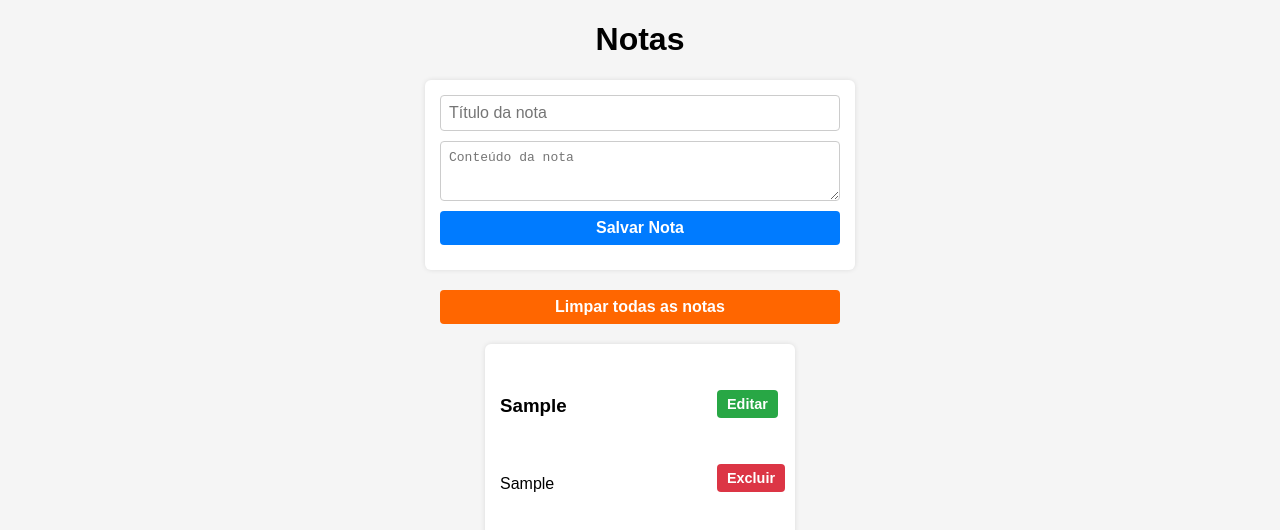
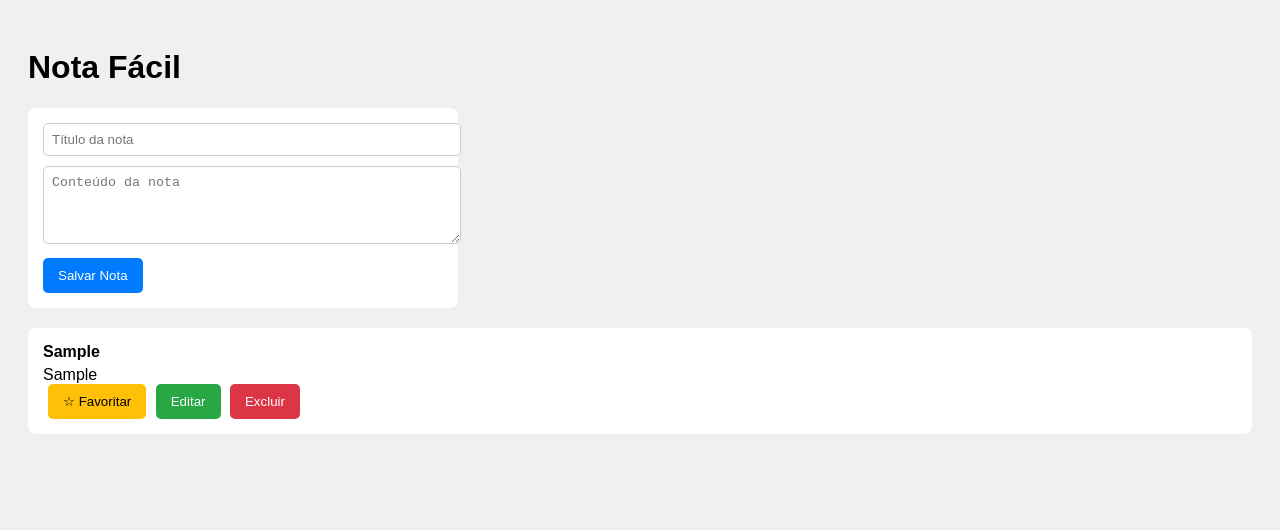
Before and after one commit to rass35/nota-facil, a plain HTML site: page index.html in a window 1280 px wide. Both pictures are taken after typing "Sample", "Sample" into the empty fields and a click on the button "Salvar Nota". Drawn offline with Linux system fonts and the light colour scheme.

Commit message:
Update index.html

```diff
--- a/index.html
+++ b/index.html
@@ -3,255 +3,150 @@
 <head>
   <meta charset="UTF-8" />
   <meta name="viewport" content="width=device-width, initial-scale=1" />
-  <title>Notas com Alarme</title>
+  <title>Gerenciador de Notas</title>
   <style>
-    body {
-      font-family: Arial, sans-serif;
-      margin: 20px;
-      background: #f5f5f5;
-    }
-    h1 {
-      text-align: center;
-    }
-    form {
-      margin-bottom: 20px;
-      background: white;
-      padding: 15px;
-      border-radius: 6px;
-      box-shadow: 0 0 5px rgba(0,0,0,0.1);
-      max-width: 400px;
-      margin-left: auto;
-      margin-right: auto;
-    }
-    input, textarea, button {
-      display: block;
-      width: 100%;
-      margin-bottom: 10px;
-      padding: 8px;
-      border-radius: 4px;
-      border: 1px solid #ccc;
-      font-size: 1em;
-      box-sizing: border-box;
-    }
-    textarea {
-      resize: vertical;
-      min-height: 60px;
-    }
-    button {
-      cursor: pointer;
-      background: #007bff;
-      color: white;
-      border: none;
-      font-weight: bold;
-      transition: background-color 0.3s ease;
-    }
-    button:hover {
-      background: #0056b3;
-    }
-    .notes {
-      display: flex;
-      flex-wrap: wrap;
-      gap: 15px;
-      justify-content: center;
-    }
-    .note {
-      background: white;
-      padding: 15px;
-      border-radius: 6px;
-      box-shadow: 0 0 5px rgba(0,0,0,0.1);
-      width: 280px;
-      position: relative;
-      word-wrap: break-word;
-      white-space: pre-wrap;
-    }
-    .note h3 {
-      margin-top: 0;
-      margin-bottom: 6px;
-    }
-    .note p {
-      margin-bottom: 0;
-    }
-    .note .buttons {
-      position: absolute;
-      top: 10px;
-      right: 10px;
-    }
-    .note button {
-      width: auto;
-      padding: 6px 10px;
-      margin-left: 5px;
-      font-size: 0.9em;
-      border-radius: 4px;
-    }
-    .note button.edit-btn {
-      background: #28a745;
-      color: white;
-      border: none;
-    }
-    .note button.delete-btn {
-      background: #dc3545;
-      color: white;
-      border: none;
-    }
-    #clearBtn {
-      max-width: 400px;
-      margin: 0 auto 20px auto;
-      background: #ff6600;
-    }
-    #clearBtn:hover {
-      background: #cc5200;
+    body { font-family: Arial; padding: 20px; background: #f0f0f0; }
+    form { max-width: 400px; margin-bottom: 20px; background: #fff; padding: 15px; border-radius: 8px; }
+    input, textarea { width: 100%; padding: 8px; margin-bottom: 10px; border-radius: 5px; border: 1px solid #ccc; }
+    button { padding: 10px 15px; border: none; border-radius: 5px; cursor: pointer; }
+    button.save { background-color: #007bff; color: white; }
+    button.delete { background-color: #dc3545; color: white; margin-left: 5px; }
+    button.edit { background-color: #28a745; color: white; margin-left: 5px; }
+    button.favorite { background-color: #ffc107; color: black; margin-left: 5px; }
+    .note { background: white; padding: 15px; margin-bottom: 10px; border-radius: 8px; position: relative; }
+    .note-title { font-weight: bold; margin-bottom: 5px; }
+    .favorite .note-title {
+      color: #d39e00; /* amarelo escuro para nota favorita */
     }
   </style>
 </head>
 <body>
 
-<h1>Notas</h1>
+<h1>Nota Fácil</h1>
 
-<form id="noteForm" autocomplete="off">
+<form id="noteForm">
   <input type="hidden" id="noteId" />
   <input type="text" id="noteTitle" placeholder="Título da nota" required />
-  <textarea id="noteContent" placeholder="Conteúdo da nota" required></textarea>
-  <button type="submit">Salvar Nota</button>
+  <textarea id="noteContent" placeholder="Conteúdo da nota" rows="4" required></textarea>
+  <button type="submit" class="save">Salvar Nota</button>
 </form>
 
-<button id="clearBtn" aria-label="Limpar todas as notas">Limpar todas as notas</button>
-
-<div class="notes" id="notesContainer"></div>
+<div id="notesContainer"></div>
 
 <script>
-  const form = document.getElementById('noteForm');
+  const noteForm = document.getElementById('noteForm');
   const noteIdInput = document.getElementById('noteId');
-  const titleInput = document.getElementById('noteTitle');
-  const contentInput = document.getElementById('noteContent');
+  const noteTitleInput = document.getElementById('noteTitle');
+  const noteContentInput = document.getElementById('noteContent');
   const notesContainer = document.getElementById('notesContainer');
-  const clearBtn = document.getElementById('clearBtn');
+
+  function getNotes() {
+    return JSON.parse(localStorage.getItem('notes') || '[]');
+  }
 
   function saveNotes(notes) {
-    try {
     localStorage.setItem('notes', JSON.stringify(notes));
-    } catch (e) {
-      alert('Erro ao salvar notas no localStorage.');
-      console.error(e);
-    }
-  }
-
-  function loadNotes() {
-    try {
-      const notesJSON = localStorage.getItem('notes');
-      if (!notesJSON) return [];
-      return JSON.parse(notesJSON);
-    } catch {
-      return [];
-    }
-  }
-
-  function generateId() {
-    return '_' + Date.now().toString(36) + Math.random().toString(36).substr(2, 5);
   }
 
   function renderNotes() {
-    const notes = loadNotes();
+    let notes = getNotes();
+
+    // Ordenar notas para que favoritas fiquem no topo
+    notes.sort((a, b) => {
+      if (a.favorite && !b.favorite) return -1;
+      if (!a.favorite && b.favorite) return 1;
+      return 0;
+    });
+
     notesContainer.innerHTML = '';
-
     if (notes.length === 0) {
-      notesContainer.innerHTML = '<p>Nenhuma nota criada.</p>';
+      notesContainer.innerHTML = '<p>Nenhuma nota salva.</p>';
       return;
     }
+    notes.forEach(note => {
+      const noteDiv = document.createElement('div');
+      noteDiv.className = 'note';
+      if (note.favorite) noteDiv.classList.add('favorite');
+      noteDiv.dataset.id = note.id;
 
-    // Construir HTML de todas as notas
-    let html = '';
-    notes.forEach(note => {
-      html += `
-        <div class="note" data-id="${note.id}">
-          <h3>${note.title}</h3>
-          <p>${note.content}</p>
-          <div class="buttons">
-            <button class="edit-btn" aria-label="Editar nota ${note.title}">Editar</button>
-            <button class="delete-btn" aria-label="Excluir nota ${note.title}">Excluir</button>
-          </div>
-        </div>
+      noteDiv.innerHTML = `
+        <div class="note-title">${note.title}</div>
+        <div class="note-content">${note.content}</div>
+        <button class="favorite">${note.favorite ? '★ Favorito' : '☆ Favoritar'}</button>
+        <button class="edit">Editar</button>
+        <button class="delete">Excluir</button>
       `;
-    });
-    notesContainer.innerHTML = html;
-  }
 
-  // Delegação de eventos para os botões dentro do container das notas
-  notesContainer.addEventListener('click', e => {
-    if (e.target.classList.contains('edit-btn')) {
-      const noteDiv = e.target.closest('.note');
-      if (!noteDiv) return;
-      const id = noteDiv.getAttribute('data-id');
-      editNote(id);
-    } else if (e.target.classList.contains('delete-btn')) {
-      const noteDiv = e.target.closest('.note');
-      if (!noteDiv) return;
-      const id = noteDiv.getAttribute('data-id');
-      if (confirm('Confirma a exclusão desta nota?')) {
-        deleteNote(id);
-      }
-    }
+      notesContainer.appendChild(noteDiv);
+
+      // Botão excluir
+      noteDiv.querySelector('.delete').addEventListener('click', () => {
+        deleteNote(note.id);
       });
 
-  form.addEventListener('submit', e => {
-    e.preventDefault();
+      // Botão editar
+      noteDiv.querySelector('.edit').addEventListener('click', () => {
+        editNote(note.id);
+      });
 
-    const notes = loadNotes();
-    const id = noteIdInput.value;
-    const title = titleInput.value.trim();
-    const content = contentInput.value.trim();
-
-    if (!title || !content) {
-      alert('Título e conteúdo são obrigatórios.');
-      return;
-    }
-
-    if (id) {
-      const noteIndex = notes.findIndex(n => n.id === id);
-      if (noteIndex !== -1) {
-        notes[noteIndex].title = title;
-        notes[noteIndex].content = content;
-      }
-    } else {
-      notes.push({
-        id: generateId(),
-        title,
-        content
+      // Botão favoritar
+      noteDiv.querySelector('.favorite').addEventListener('click', () => {
+        toggleFavorite(note.id);
+      });
     });
   }
 
-    saveNotes(notes);
-    renderNotes();
-
-    form.reset();
-    noteIdInput.value = '';
-  });
-
-  function editNote(id) {
-    const notes = loadNotes();
-    const note = notes.find(n => n.id === id);
-    if (!note) return;
-
-    noteIdInput.value = note.id;
-    titleInput.value = note.title;
-    contentInput.value = note.content;
-
-    window.scrollTo({ top: 0, behavior: 'smooth' });
-  }
-
   function deleteNote(id) {
-    let notes = loadNotes();
+    let notes = getNotes();
     notes = notes.filter(n => n.id !== id);
     saveNotes(notes);
     renderNotes();
   }
 
-  clearBtn.addEventListener('click', () => {
-    if (confirm('Tem certeza que deseja limpar todas as notas? Esta ação não pode ser desfeita.')) {
-      localStorage.removeItem('notes');
+  function editNote(id) {
+    const notes = getNotes();
+    const note = notes.find(n => n.id === id);
+    if (!note) return;
+
+    noteIdInput.value = note.id;
+    noteTitleInput.value = note.title;
+    noteContentInput.value = note.content;
+    noteTitleInput.focus();
+  }
+
+  function toggleFavorite(id) {
+    let notes = getNotes();
+    const note = notes.find(n => n.id === id);
+    if (!note) return;
+    note.favorite = !note.favorite;
+    saveNotes(notes);
     renderNotes();
-      form.reset();
+  }
+
+  noteForm.addEventListener('submit', e => {
+    e.preventDefault();
+    const id = noteIdInput.value || Date.now().toString();
+    const title = noteTitleInput.value.trim();
+    const content = noteContentInput.value.trim();
+    if (!title || !content) {
+      alert('Preencha título e conteúdo');
+      return;
+    }
+
+    let notes = getNotes();
+    const existingIndex = notes.findIndex(n => n.id === id);
+    if (existingIndex > -1) {
+      // Editar nota existente
+      notes[existingIndex].title = title;
+      notes[existingIndex].content = content;
+    } else {
+      // Nova nota
+      notes.push({ id, title, content, favorite: false });
+    }
+    saveNotes(notes);
+    renderNotes();
+    noteForm.reset();
     noteIdInput.value = '';
-    }
   });
 
   renderNotes();
```
Lines whose indentation alone changed are shown as unchanged.
